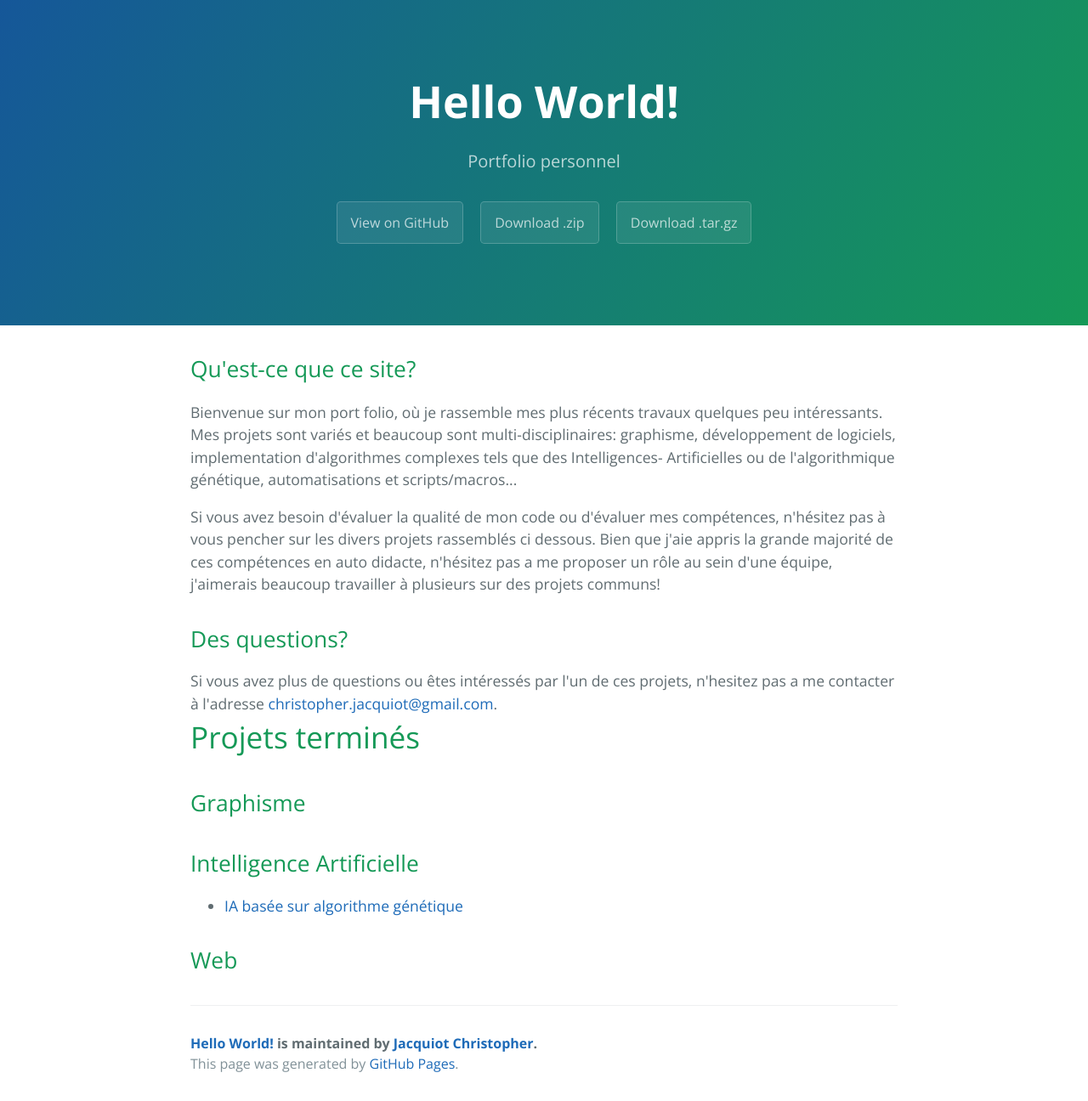
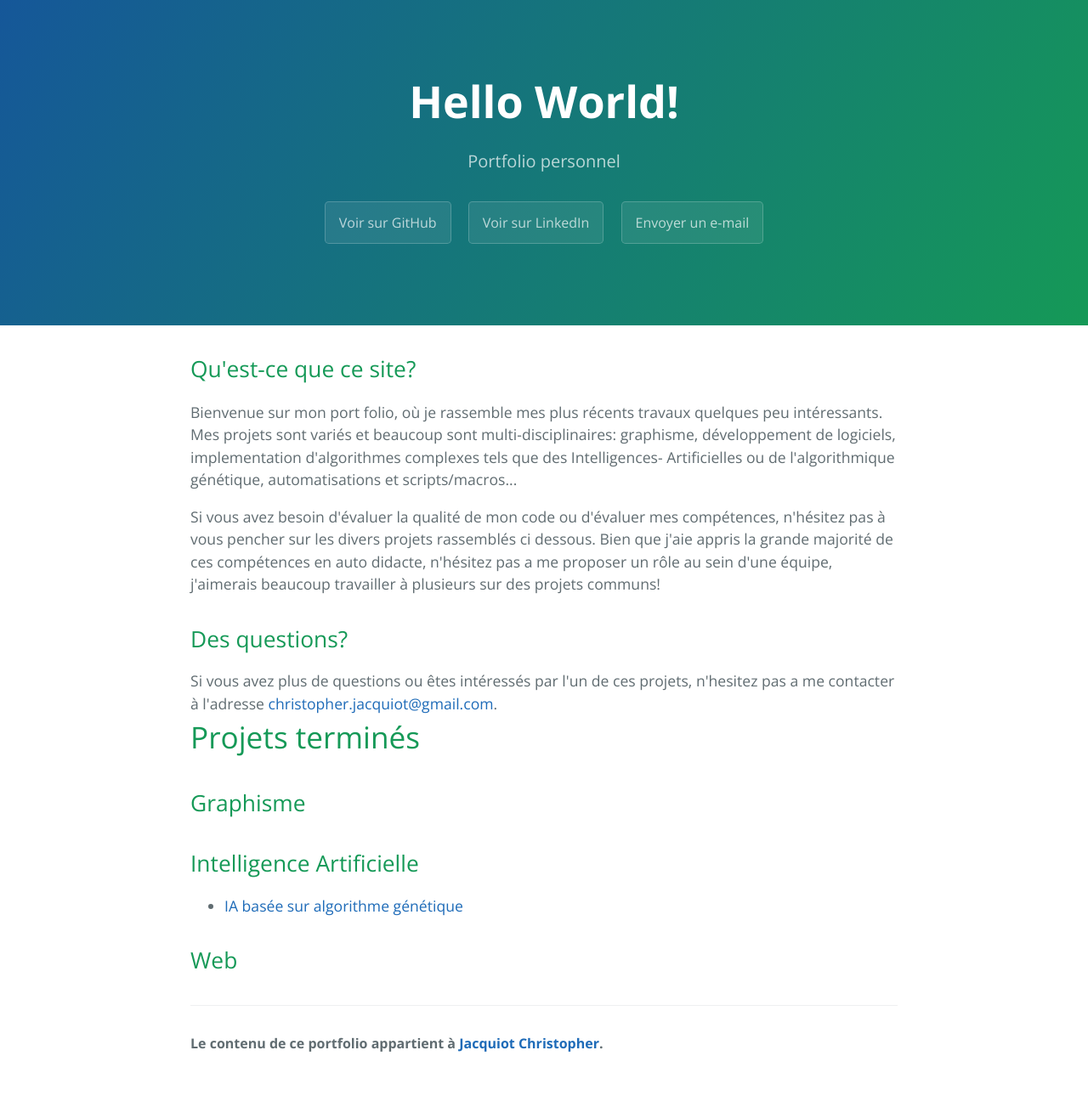
Before and after one commit to helldragger/helldragger.github.io, a Jekyll site: the page built from index.html, in a window 1280 px wide. Shown: the whole page at 85% size. Built offline with Jekyll 4.4.1, drawn with Linux system fonts in a browser that asks for light colours; the list of posts is cut into pages by our own code; after the commit the page ends 1272 px from its top, so only the background shows below that.

Commit message:
mise a jour des liens de la front page

```diff
--- a/_config.yml
+++ b/_config.yml
@@ -7,7 +7,7 @@
 # About/contact
 author:
   name:       Jacquiot Christopher
-  url:        http://helldragger.github.io
+  url:        https://www.linkedin.com/in/christopher-jacquiot-6291a5b2/
 
 # Gems
 gems:
--- a/_includes/page-footer.html
+++ b/_includes/page-footer.html
@@ -1,4 +1,3 @@
 <footer class="site-footer">
-  <span class="site-footer-owner"><a href="{{ site.url }}">{{ site.title }}</a> is maintained by <a href="{{ site.author.url }}">{{ site.author.name }}</a>.</span>
-  <span class="site-footer-credits">This page was generated by <a href="https://pages.github.com">GitHub Pages</a>.</span>
+  <span class="site-footer-owner">Le contenu de ce portfolio appartient à <a href="{{ site.author.url }}">{{ site.author.name }}</a>.</span>
 </footer>
--- a/_includes/page-header.html
+++ b/_includes/page-header.html
@@ -1,7 +1,7 @@
 <section class="page-header">
   <h1 class="project-name">{{ site.title }}</h1>
   <h2 class="project-tagline">{{ site.tagline }}</h2>
-  <a href="#" class="btn">View on GitHub</a>
-  <a href="#" class="btn">Download .zip</a>
-  <a href="#" class="btn">Download .tar.gz</a>
+  <a href="https://github.com/helldragger" class="btn">Voir sur GitHub</a>
+  <a href="https://www.linkedin.com/in/christopher-jacquiot-6291a5b2/" class="btn">Voir sur LinkedIn</a>
+  <a href="mailto:christopher.jacquiot@gmail.com" class="btn">Envoyer un e-mail</a>
 </section>
```
